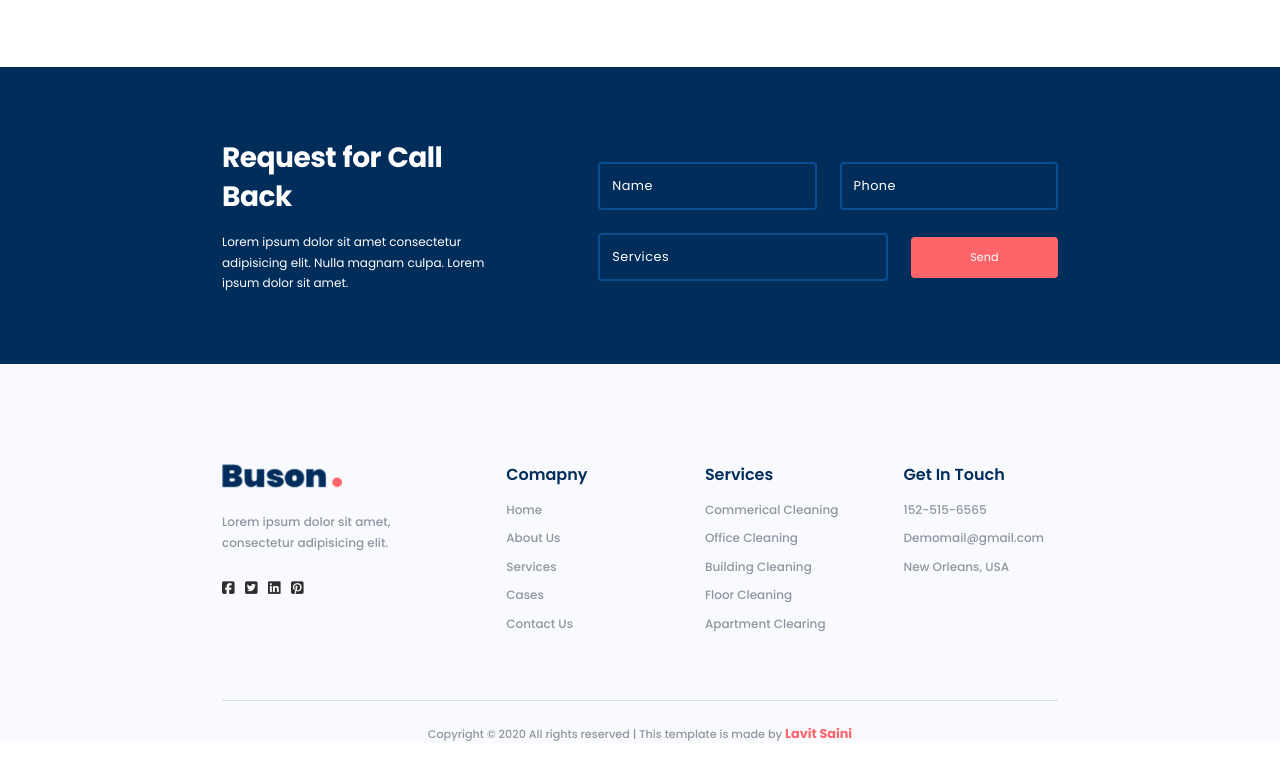
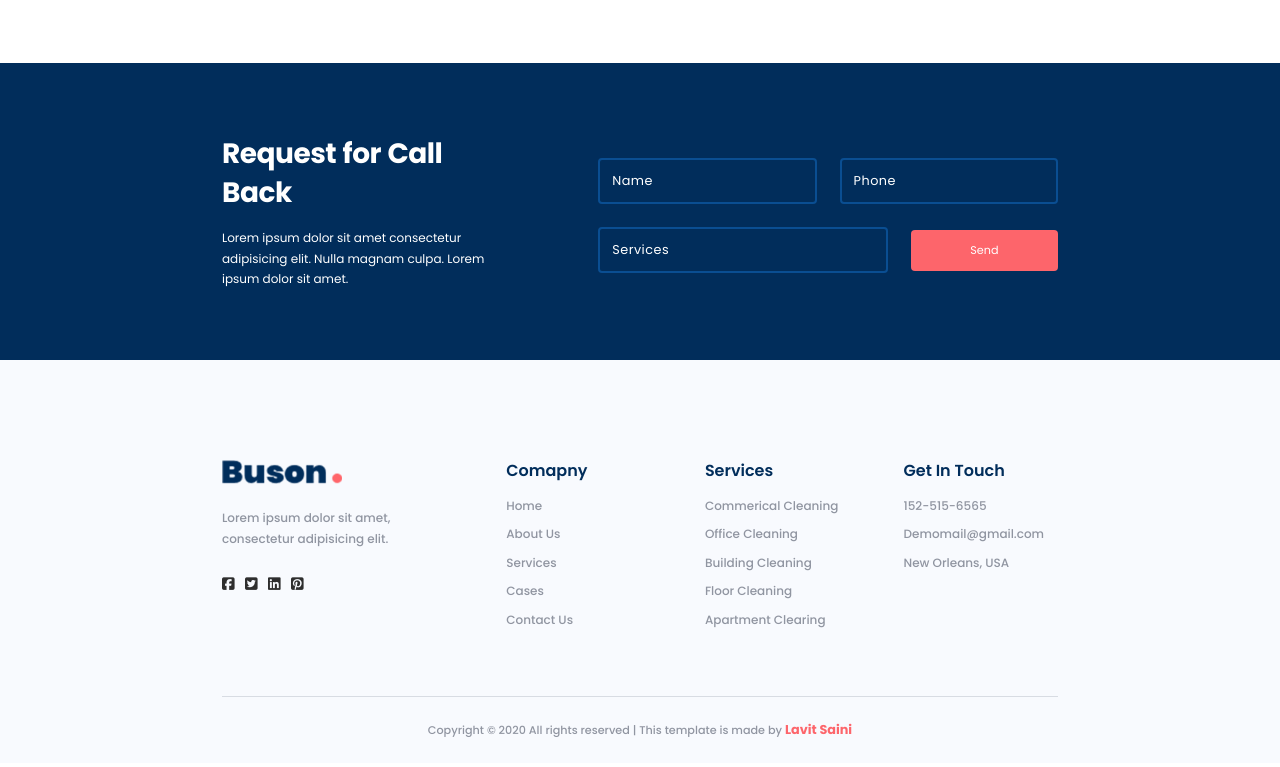
Before and after one commit to LavitSaini/Checkpoint3-Html-Css, a plain HTML site: page contact.html in a window 1280 px wide. Shown: the part 1275-2042 px from the top of the page. Drawn offline with Linux system fonts and the light colour scheme.

Commit message:
Little Bugs Fixed

```diff
--- a/style1.css
+++ b/style1.css
@@ -638,6 +638,7 @@ i {
   border: 2px solid #0a4e92;
   outline: none;
   background-color: transparent;
+  font-size: 0.8rem;
 }
 
 .form input::placeholder {
@@ -735,7 +736,7 @@ i {
 
 .footer-end {
   text-align: center;
-  margin: 1.5rem 0rem;
+  padding: 1.5rem 0rem;
 }
 
 .footer-end span {
--- a/style2.css
+++ b/style2.css
@@ -535,6 +535,7 @@ i {
   border: 2px solid #0a4e92;
   outline: none;
   background-color: transparent;
+  font-size: 0.8rem;
 }
 
 .form input::placeholder {
@@ -632,7 +633,7 @@ i {
 
 .footer-end {
   text-align: center;
-  margin: 1.5rem 0rem;
+  padding: 1.5rem 0rem;
 }
 
 .footer-end span {
--- a/style3.css
+++ b/style3.css
@@ -464,6 +464,7 @@ i {
   border: 2px solid #0a4e92;
   outline: none;
   background-color: transparent;
+  font-size: 0.8rem;
 }
 
 .form input::placeholder {
@@ -561,7 +562,7 @@ i {
 
 .footer-end {
   text-align: center;
-  margin: 1.5rem 0rem;
+  padding: 1.5rem 0rem;
 }
 
 .footer-end span {
--- a/style4.css
+++ b/style4.css
@@ -419,6 +419,7 @@ i {
   border: 2px solid #0a4e92;
   outline: none;
   background-color: transparent;
+  font-size: 0.8rem;
 }
 
 .form input::placeholder {
@@ -516,7 +517,7 @@ i {
 
 .footer-end {
   text-align: center;
-  margin: 1.5rem 0rem;
+  padding: 1.5rem 0rem;
 }
 
 .footer-end span {
--- a/style5.css
+++ b/style5.css
@@ -162,8 +162,8 @@ a {
 }
 
 strong {
-  color: #fff;
-  font-size: 1.4rem;
+  color: #fd656b;
+  font-size: 0.75rem;
   font-weight: 600;
 }
 
@@ -708,11 +708,11 @@ i {
 
 .footer-end {
   text-align: center;
-  margin: 1.5rem 0rem;
+  padding: 1.5rem 0rem;
 }
 
 .footer-end span {
-  font-size: 11px;
+  font-size: 0.7rem;
   color: var(--text-light);
   font-weight: 500;
 }
--- a/style6.css
+++ b/style6.css
@@ -392,6 +392,7 @@ iframe {
   border: 1px solid #d4d4d4;
   padding: 1rem 0.75rem;
   border-radius: 4px;
+  font-size: 0.8rem;
 }
 
 .form-box input::placeholder, textarea::placeholder{
@@ -481,6 +482,7 @@ iframe {
   border: 2px solid #0a4e92;
   outline: none;
   background-color: transparent;
+  font-size: 0.8rem;
 }
 
 .form input::placeholder {
@@ -578,7 +580,7 @@ iframe {
 
 .footer-end {
   text-align: center;
-  margin: 1.5rem 0rem;
+  padding: 1.5rem 0rem;
 }
 
 .footer-end span {
```
